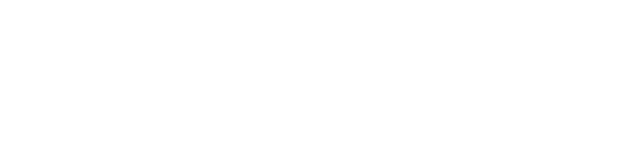
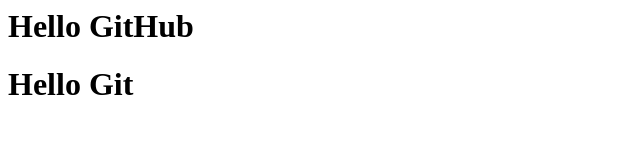
Before and after one commit to imaravindh07/newRepo, a plain HTML site: page index.html in a window 1280 px wide. Shown: the whole page, without its empty margins (0-640 px from the left). Drawn offline with Linux system fonts and the light colour scheme.

Commit message:
Update index.html

```diff
--- a/index.html
+++ b/index.html
@@ -1 +1,4 @@
-<html><body></body></html>
+<html><body>
+  <h1>Hello GitHub</h1>
+  <h1>Hello Git</h1>
+</body></html>
```
